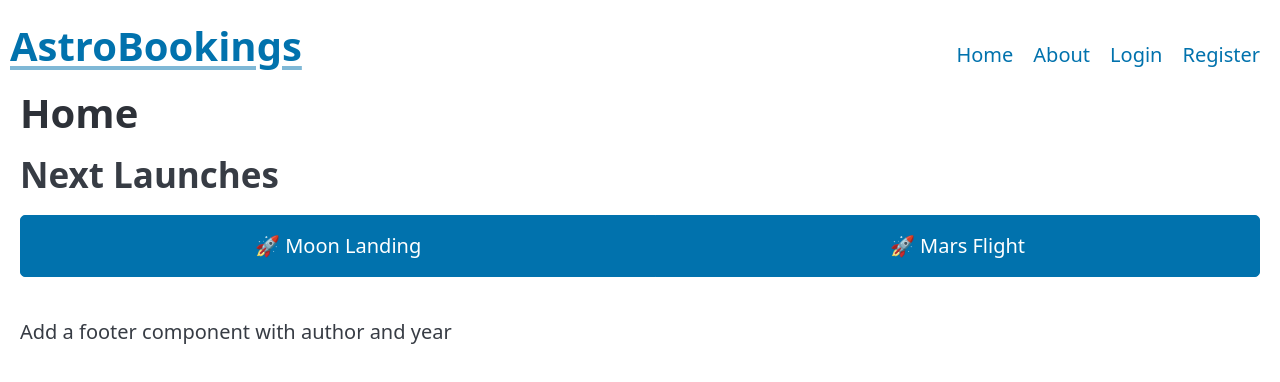
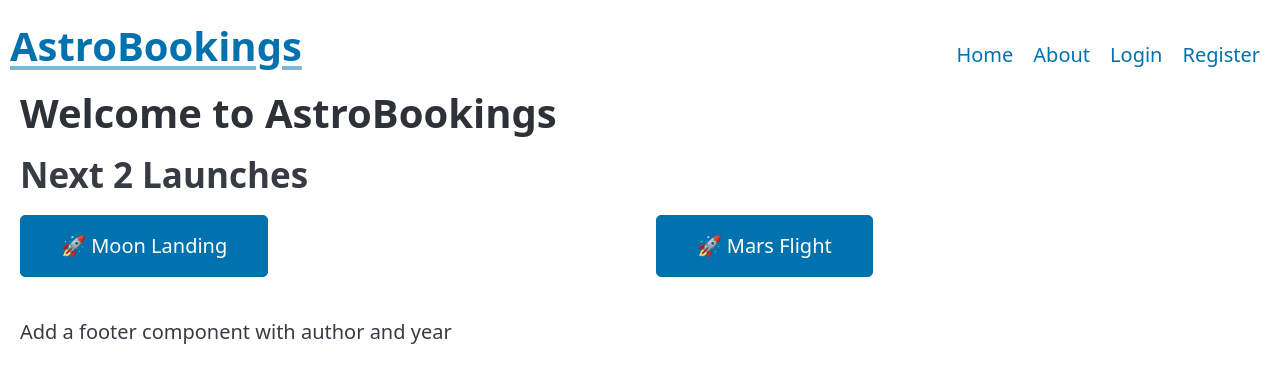
Before and after one commit to TrainingITCourses/mnt_ng16_pro, an Angular app in the folder AstroBookings/: page / in a window 1280 px wide. Shown: the top 382 px of the page. Built offline with nearby package versions, Linux system fonts and the light colour scheme.

Commit message:
feat: from repository to atoms

```diff
--- a/AstroBookings/angular.json
+++ b/AstroBookings/angular.json
@@ -13,6 +13,10 @@
           "inlineTemplate": true,
           "skipTests": true,
           "standalone": false
+        },
+        "@schematics/angular:service": {
+          "flat": true,
+          "skipTests": true
         }
       },
       "root": "",
--- a/AstroBookings/src/app/routes/home/banner.component.html
+++ b/AstroBookings/src/app/routes/home/banner.component.html
@@ -1,8 +1,6 @@
-<app-page-header title="Home"></app-page-header>
-
 <section>
-  <h2>Next Launches</h2>
+  <h2>Next {{ nextLaunches.length }} Launches</h2>
   <div role="group">
-    <button *ngFor="let launch of nextLaunches">🚀 {{ launch.mission }}</button>
+    <app-button *ngFor="let launch of nextLaunches" caption="🚀 {{ launch.mission }}"></app-button>
   </div>
 </section>
--- a/AstroBookings/src/app/routes/home/home.page.html
+++ b/AstroBookings/src/app/routes/home/home.page.html
@@ -1 +1,4 @@
-<app-banner [nextLaunches]="nextLaunches"></app-banner>
+<app-page-header title="Welcome to AstroBookings"></app-page-header>
+<div *ngIf="(nextLaunches$ | async) as nextLaunches">
+  <app-banner [nextLaunches]="nextLaunches"></app-banner>
+</div>
--- a/AstroBookings/src/app/routes/home/home.page.ts
+++ b/AstroBookings/src/app/routes/home/home.page.ts
@@ -1,4 +1,5 @@
 import { ChangeDetectionStrategy, Component } from '@angular/core';
+import { Observable } from 'rxjs';
 import { LaunchDto } from 'src/app/shared/models/launch.dto';
 import { HomeService } from './home.service';
 
@@ -7,9 +8,9 @@ import { HomeService } from './home.service';
   changeDetection: ChangeDetectionStrategy.OnPush,
 })
 export class HomePage {
-  nextLaunches: LaunchDto[] = [];
-
-  constructor(private readonly homeService: HomeService) {
-    this.nextLaunches = this.homeService.loadNextLaunches();
+  //nextLaunches: LaunchDto[] = [];
+  nextLaunches$: Observable<LaunchDto[]> = this.homeService.loadNextLaunches$();
+  constructor(public readonly homeService: HomeService) {
+    //this.nextLaunches = this.homeService.loadNextLaunches();
   }
 }
--- a/AstroBookings/src/app/routes/home/home.service.ts
+++ b/AstroBookings/src/app/routes/home/home.service.ts
@@ -1,33 +1,15 @@
 import { Injectable } from '@angular/core';
+import { Observable } from 'rxjs';
 import { LaunchDto } from 'src/app/shared/models/launch.dto';
+import { LaunchesRepository } from 'src/app/shared/services/launches.repository';
 
 @Injectable({
   providedIn: 'root',
 })
 export class HomeService {
-  constructor() {}
-  loadNextLaunches(): LaunchDto[] {
-    return [
-      {
-        id: '1',
-        agencyId: '1',
-        rocketId: '1',
-        date: new Date(2029, 5, 1),
-        mission: 'Moon Landing',
-        destination: 'Moon',
-        pricePerSeat: 100,
-        status: 'scheduled',
-      },
-      {
-        id: '2',
-        agencyId: '2',
-        rocketId: '2',
-        date: new Date(2033, 8, 2),
-        mission: 'Mars Flight',
-        destination: 'Mars',
-        pricePerSeat: 200,
-        status: 'scheduled',
-      },
-    ];
+  constructor(private readonly launchesRepository: LaunchesRepository) {}
+
+  loadNextLaunches$(): Observable<LaunchDto[]> {
+    return this.launchesRepository.getNextLaunches$();
   }
 }
--- /dev/null
+++ b/AstroBookings/src/app/shared/services/launches.repository.ts
@@ -0,0 +1,38 @@
+import { Injectable } from '@angular/core';
+import { delay, Observable, of } from 'rxjs';
+import { LaunchDto } from '../models/launch.dto';
+
+// npm run ng -- g s shared/services/launches-repository
+
+@Injectable({
+  providedIn: 'root',
+})
+export class LaunchesRepository {
+  // toDo: $ suffix
+  private readonly launches: LaunchDto[] = [
+    {
+      id: '1',
+      agencyId: '1',
+      rocketId: '1',
+      date: new Date(2029, 5, 1),
+      mission: 'Moon Landing',
+      destination: 'Moon',
+      pricePerSeat: 100,
+      status: 'scheduled',
+    },
+    {
+      id: '2',
+      agencyId: '2',
+      rocketId: '2',
+      date: new Date(2033, 8, 2),
+      mission: 'Mars Flight',
+      destination: 'Mars',
+      pricePerSeat: 200,
+      status: 'scheduled',
+    },
+  ];
+
+  getNextLaunches$(): Observable<LaunchDto[]> {
+    return of(this.launches).pipe(delay(2000));
+  }
+}
--- a/AstroBookings/src/app/shared/ui/button.atom.ts
+++ b/AstroBookings/src/app/shared/ui/button.atom.ts
@@ -1,16 +1,11 @@
-import { ChangeDetectionStrategy, Component } from '@angular/core';
+import { ChangeDetectionStrategy, Component, Input } from '@angular/core';
 
 @Component({
   selector: 'app-button',
-  template: `
-    <p>
-      button works!
-    </p>
-  `,
-  styles: [
-  ],
-  changeDetection: ChangeDetectionStrategy.OnPush
+  template: ` <button>{{ caption }}</button> `,
+  styles: [],
+  changeDetection: ChangeDetectionStrategy.OnPush,
 })
 export class ButtonAtom {
-
+  @Input() caption = '';
 }
--- a/AstroBookings/src/app/shared/ui/ui.module.ts
+++ b/AstroBookings/src/app/shared/ui/ui.module.ts
@@ -1,13 +1,13 @@
 import { CommonModule } from '@angular/common';
 import { NgModule } from '@angular/core';
 import { RouterModule } from '@angular/router';
+import { ButtonAtom } from './button.atom';
 import { LinkAtom } from './link.atom';
 import { PageHeaderBlock } from './page-header.block';
-import { ButtonAtom } from './button.atom';
 
 @NgModule({
   declarations: [LinkAtom, PageHeaderBlock, ButtonAtom],
   imports: [CommonModule, RouterModule],
-  exports: [LinkAtom, PageHeaderBlock],
+  exports: [LinkAtom, PageHeaderBlock, ButtonAtom],
 })
 export class UiModule {}
```
